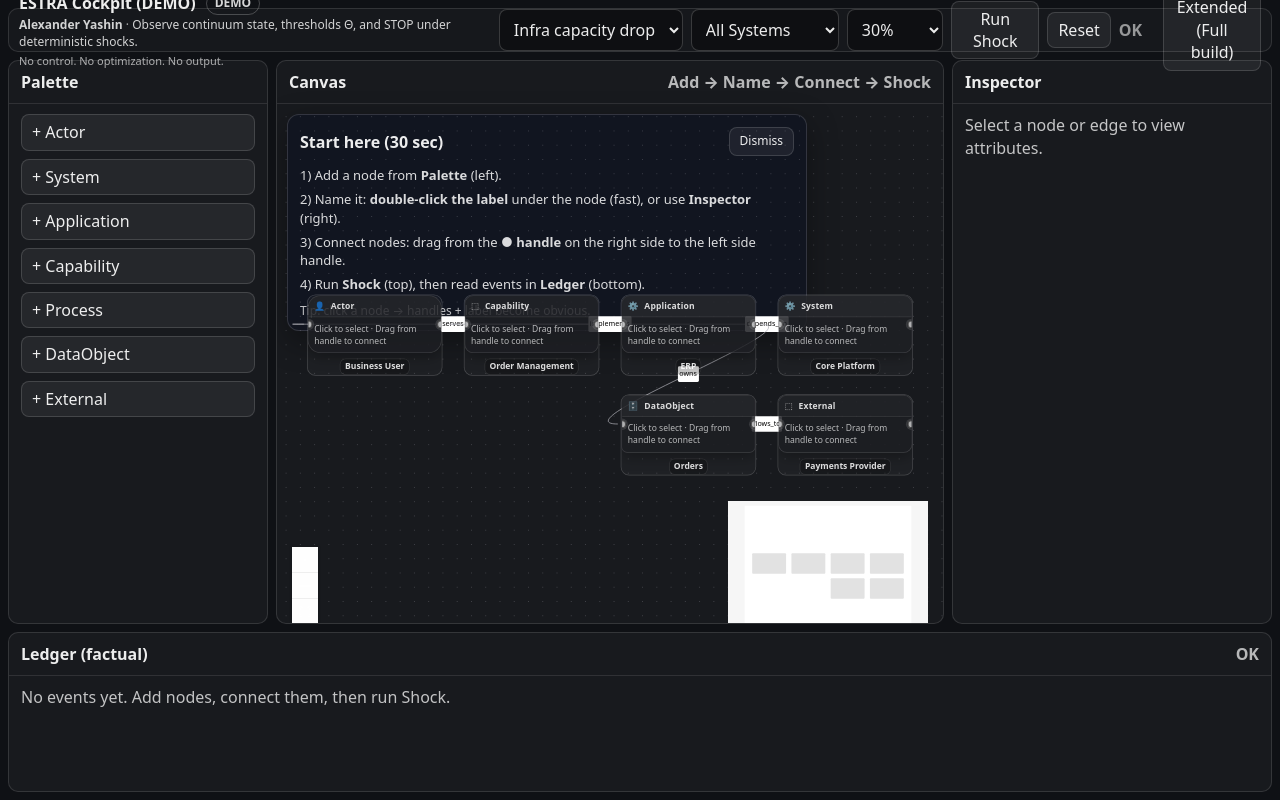
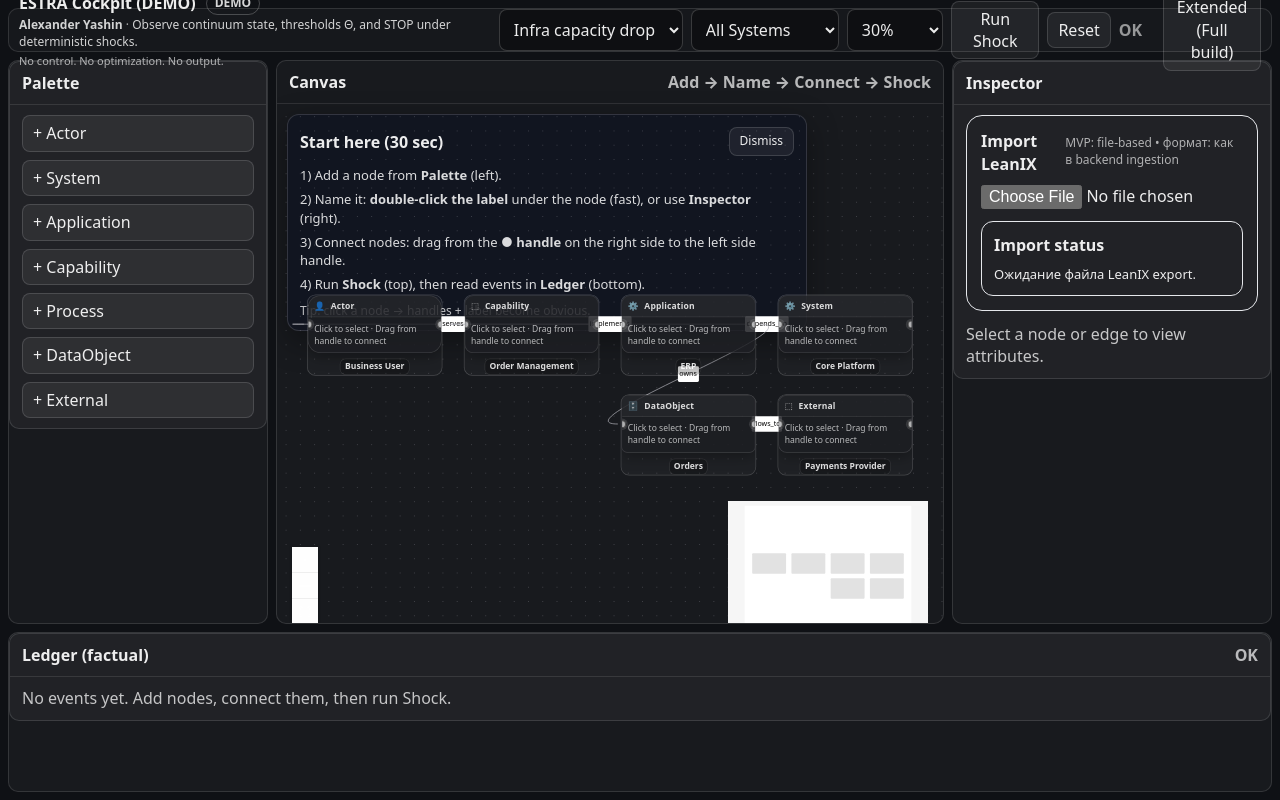
Before and after one commit to alexanderyashin/ea-oc-extension, a React (Vite) app in the folder apps/cockpit/: page / in a window 1280 px wide. Built offline with nearby package versions, Linux system fonts and the light colour scheme.

Commit message:
chore: sync UI wiring + modal gating (pre-stop)

```diff
--- a/apps/cockpit/src/App.tsx
+++ b/apps/cockpit/src/App.tsx
@@ -43,9 +43,15 @@ export default function App() {
 
   return (
     <div className="cockpit">
+      {/* TOP: TopBar already has className="topbar" inside */}
       <TopBar />
-      <Palette />
 
+      {/* LEFT */}
+      <div className="panel left">
+        <Palette />
+      </div>
+
+      {/* CENTER */}
       <div className="panel center">
         <div className="panelHeader">
           <div>Canvas</div>
@@ -73,8 +79,17 @@ export default function App() {
         </div>
       </div>
 
-      <Inspector />
-      <Ledger />
+      {/* RIGHT */}
+      <div className="panel right">
+        <Inspector />
+      </div>
+
+      {/* BOTTOM */}
+      <div className="panel bottom">
+        <Ledger />
+      </div>
+
+      {/* OVERLAY (not part of grid) */}
       <StubModal />
     </div>
   );
--- a/apps/cockpit/src/main.tsx
+++ b/apps/cockpit/src/main.tsx
@@ -7,6 +7,11 @@ import Child16App from "./Child16App";
 
 const mode = String((import.meta as any).env?.VITE_APP_MODE ?? "").toLowerCase();
 
-createRoot(document.getElementById("root")!).render(
+const rootEl = document.getElementById("root");
+if (!rootEl) {
+  throw new Error('Root element "#root" not found.');
+}
+
+createRoot(rootEl).render(
   <StrictMode>{mode === "child16" ? <Child16App /> : <App />}</StrictMode>
 );
--- a/apps/cockpit/src/ui/Inspector.tsx
+++ b/apps/cockpit/src/ui/Inspector.tsx
@@ -1,5 +1,6 @@
 import { useMemo } from "react";
 import { useGraphStore } from "../store/graph.store";
+import { LeanIxImportPanel } from "./import/LeanIxImportPanel";
 
 function fmt(n: unknown): string {
   if (typeof n === "number") return Number.isFinite(n) ? n.toFixed(3) : String(n);
@@ -125,6 +126,11 @@ export function Inspector() {
       <div className="panelHeader">Inspector</div>
 
       <div className="panelBody">
+        {/* Import is a contextual integration tool: keep it inside Inspector panel (no layout changes). */}
+        <LeanIxImportPanel />
+
+        <div style={{ height: 12 }} />
+
         {selected.type === "none" && (
           <div style={{ color: "rgba(255,255,255,0.75)" }}>
             Select a node or edge to view attributes.
```
Also changed, not shown: apps/cockpit/src/ui/StubModal.tsx (+13 -4 lines).
